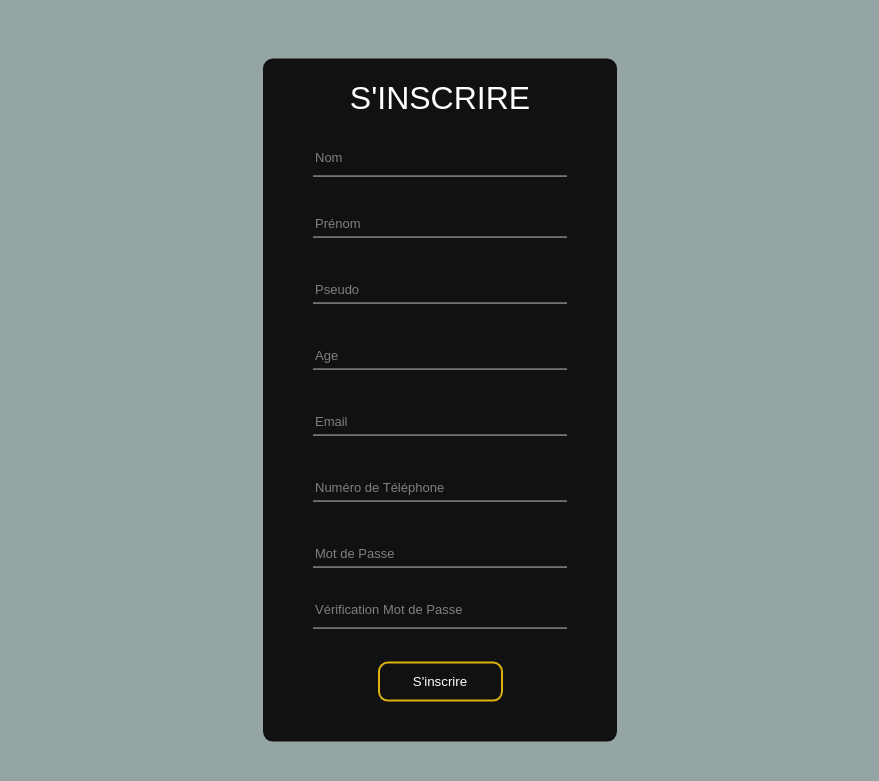
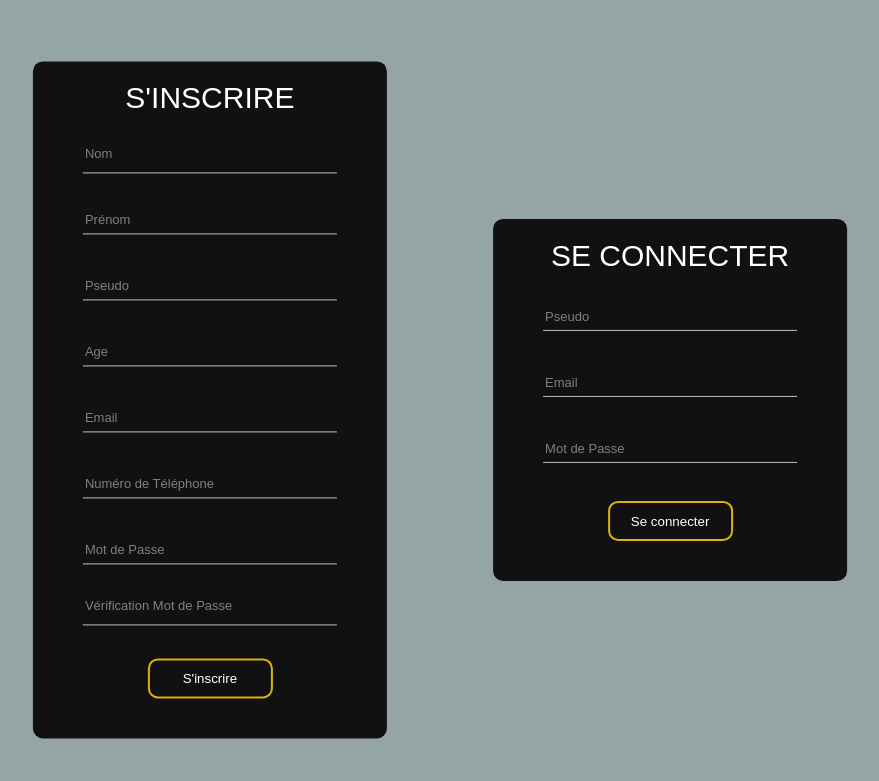
Before and after one commit to AxDesign/TestGit, a PHP site: page / in a window 1280 px wide. Shown: the top 781 px of the page, without its empty margins (200-1079 px from the left). Run offline with PHP 8.4, Linux system fonts and the light colour scheme.

Commit message:
HTML / CSS Ajout d'un onglet de connexion en plus de celui d'inscription

```diff
--- a/FormulaireInscriptionPHP/index.php
+++ b/FormulaireInscriptionPHP/index.php
@@ -7,17 +7,11 @@
     </head>
 
     <body>
-        <form class="box" action="" method="post">
+
+        <div class="box">
+            <!--- S'INSCRIRE --->
+            <form class="box box-inscription" action="inscription.php" method="post">
                 <h1>S'inscrire</h1>
-            <!-- nom
-            prénom
-            pseudo
-            age
-            date de naissance
-            email
-            telephone
-            mot de passe
-            vérification mot de passe -->
 
                 <input class="champ up" type="text" name="nom" id="nom" required>
                 <label class="labNom">Nom</label>
@@ -36,9 +30,22 @@
                 <input class="champ down" type="password" name="verifpassword" id="verifpassword"required>
                 <label>Vérification Mot de Passe</label>
                 <div class="container-btn">
-                <button>S'inscrire</button>
+                    <input type="submit" name="submit" value="S'inscrire">
                 </div>
+            </form>
+            <!--- SE CONNECTER --->
+            <form class="box box-connexion" action="connexion.php" method="post">
+                <h1>Se connecter</h1>
 
-        </form>
+                <input class="champ middle" type="text" name="pseudo" id="pseudo"required>
+                <label>Pseudo</label>
+                <input class="champ middle" type="email" name="email" id="email"required>
+                <label>Email</label>
+                <input class="champ middle" type="password" name="password" id="password"required>
+                <label>Mot de Passe</label>
+                <div class="container-btn">
+                    <input type="submit" name="submit" value="Se connecter">
+                </div>
+        </div>
     </body>
 </html>
--- a/FormulaireInscriptionPHP/style.css
+++ b/FormulaireInscriptionPHP/style.css
@@ -7,7 +7,17 @@ body{
     position: absolute;
     top: 50%;
     left: 50%;
-    transform: translate(-50%, -50%);
+}
+
+.box-connexion{
+    transform: translate(15%, -50%);
+}
+
+.box-inscription{
+    transform: translate(-115%, -50%);
+}
+
+.box-inscription, .box-connexion{
     background-color: #111111;
     padding: 0px 50px 40px;
     border-radius: 10px;
@@ -17,7 +27,10 @@ body{
     text-transform: uppercase;
     font-weight: 500;
     text-align: center;
+    font-size: 30px;
 }
+
+
 
 .champ{
     display: block;
@@ -56,7 +69,8 @@ label{
 .container-btn{
     text-align: center;
 }
-button{
+
+input[type = "submit"]{
     margin-top: 15px;
     height: 40px;
     width: 125px;
@@ -68,6 +82,6 @@ button{
     transition: all 0.5s;
     outline: none;
 }
-button:hover {
+input[type = "submit"]:hover {
     background-color: rgba(241, 196, 15, 0.9);
 }
--- a/FormulaireSimplePHP/connecte.php
+++ b/FormulaireSimplePHP/connecte.php
@@ -14,7 +14,7 @@
                     $pseudo = $_POST['pseudo'];
                     $password = $_POST['password'];
 
-                    if($pseudo == 'Alex' && $password == "1234"){
+                    if($pseudo === 'Alex' && $password === "1234"){
                         echo "<p>Vous êtes connecté " . $pseudo . "</p>";
                         echo "<p>Mot de passe : " . $password . "</p>";
                     }
```
Also changed, not shown: FormulaireInscriptionPHP/connexion.php (added, +18 -0 lines), FormulaireInscriptionPHP/inscription.php (added, +11 -0 lines). Lines whose indentation alone changed are shown as unchanged.
